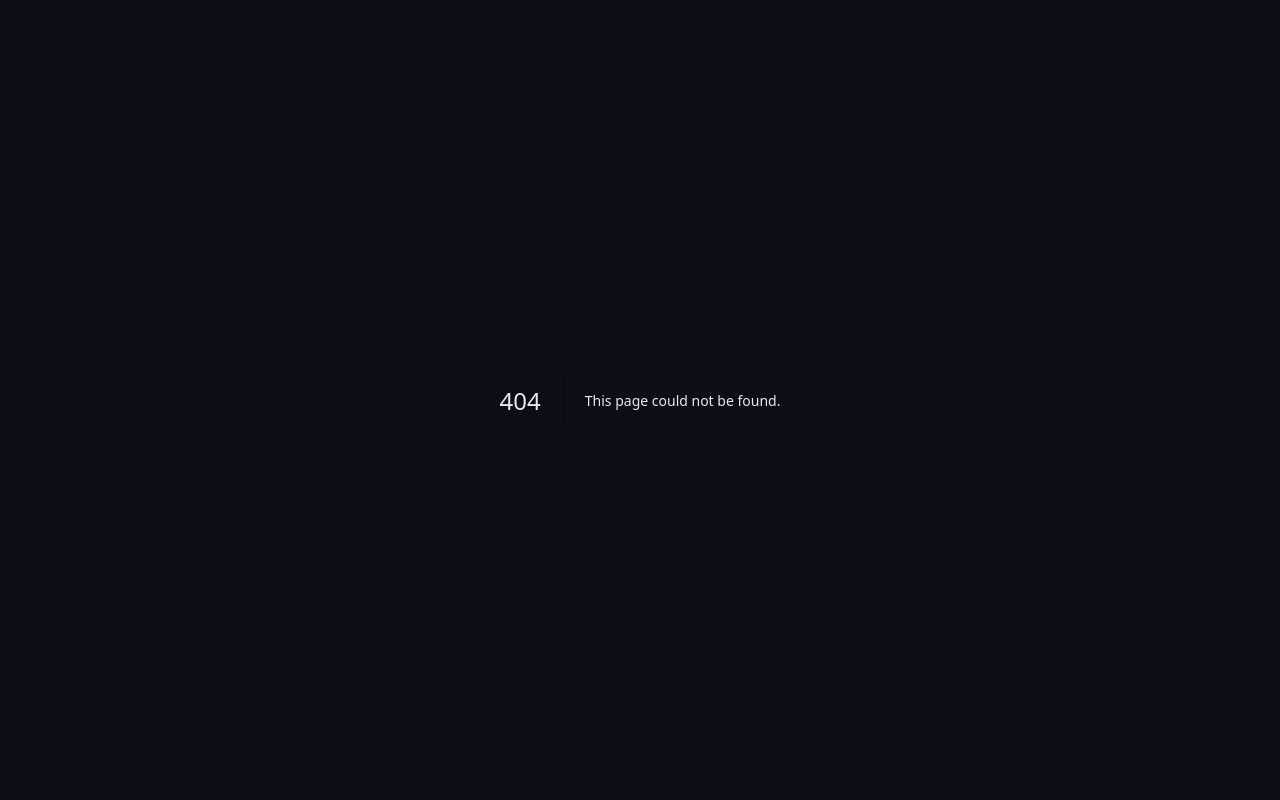
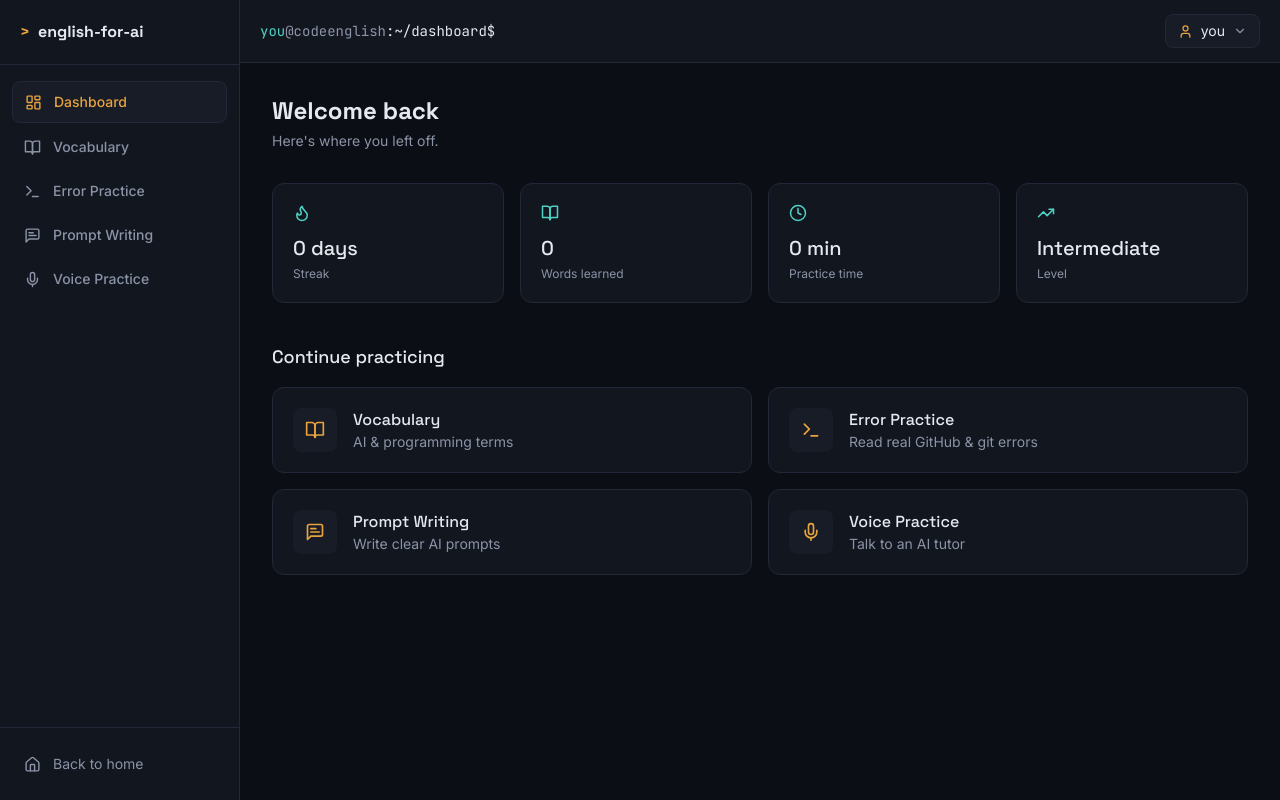
Before and after one commit to raufmahmudov311-bit/english-for-ai, a Next.js app: page /dashboard in a window 1280 px wide. Before the commit this address had no page. Built offline with nearby package versions, Linux system fonts and the light colour scheme.

Commit message:
Create page.js

```diff
--- /dev/null
+++ b/app/(dashboard)/dashboard/page.js
@@ -0,0 +1,56 @@
+import Link from "next/link";
+import { Flame, BookOpen, Clock, TrendingUp, Terminal, MessageSquareText, Mic, FileCode2 } from "lucide-react";
+
+const STATS = [
+  { icon: Flame, label: "Streak", value: "0 days" },
+  { icon: BookOpen, label: "Words learned", value: "0" },
+  { icon: Clock, label: "Practice time", value: "0 min" },
+  { icon: TrendingUp, label: "Level", value: "Intermediate" },
+];
+
+const MODES = [
+  { href: "/vocabulary", icon: BookOpen, title: "Vocabulary", desc: "AI & programming terms" },
+  { href: "/error-practice", icon: Terminal, title: "Error Practice", desc: "Read real GitHub & git errors" },
+  { href: "/prompt-writing", icon: MessageSquareText, title: "Prompt Writing", desc: "Write clear AI prompts" },
+  { href: "/voice", icon: Mic, title: "Voice Practice", desc: "Talk to an AI tutor" },
+];
+
+export default function DashboardPage() {
+  return (
+    <div>
+      <div className="mb-8">
+        <h1 className="font-display text-2xl font-semibold text-ink">Welcome back</h1>
+        <p className="text-muted text-sm mt-1">Here's where you left off.</p>
+      </div>
+
+      <div className="grid grid-cols-2 lg:grid-cols-4 gap-4 mb-10">
+        {STATS.map((s) => (
+          <div key={s.label} className="rounded-xl border border-border bg-surface p-5">
+            <s.icon size={18} className="text-cyan mb-3" />
+            <div className="font-display text-xl text-ink">{s.value}</div>
+            <div className="text-xs text-muted mt-1">{s.label}</div>
+          </div>
+        ))}
+      </div>
+
+      <h2 className="font-display text-lg text-ink mb-4">Continue practicing</h2>
+      <div className="grid gap-4 sm:grid-cols-2">
+        {MODES.map((m) => (
+          <Link
+            key={m.href}
+            href={m.href}
+            className="flex items-center gap-4 rounded-xl border border-border bg-surface p-5 hover:border-amber/40 transition-colors"
+          >
+            <div className="rounded-lg bg-surface2 p-3">
+              <m.icon size={20} className="text-amber" />
+            </div>
+            <div>
+              <div className="font-display text-ink">{m.title}</div>
+              <div className="text-sm text-muted">{m.desc}</div>
+            </div>
+          </Link>
+        ))}
+      </div>
+    </div>
+  );
+}
```
